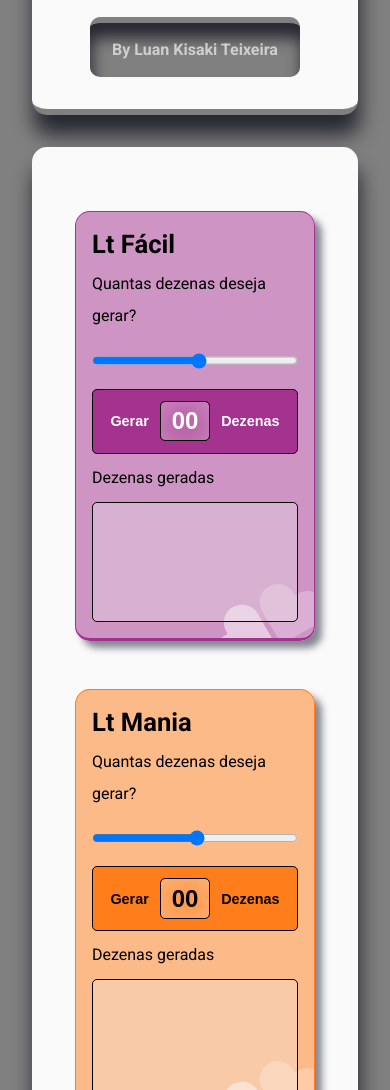
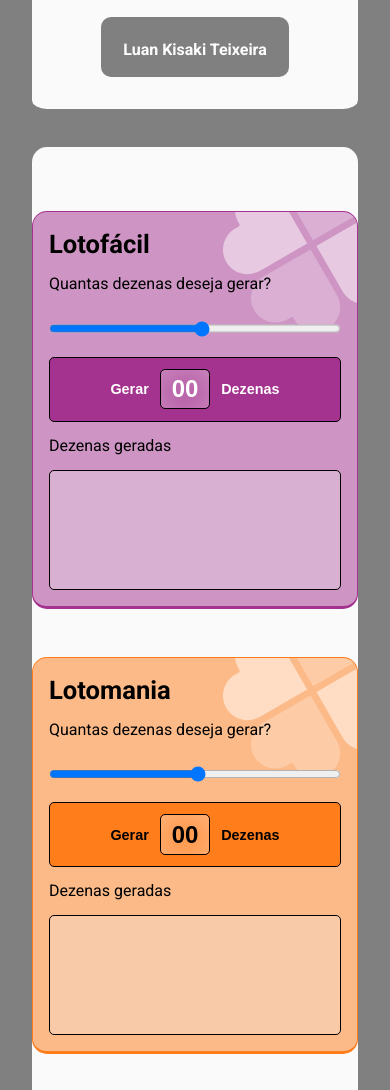
Before and after one commit to LuanKisaki/Gerador-de-dezenas, a website: page index.html in a window 390 px wide. Shown: the part 177-1267 px from the top of the page. Drawn offline with Linux system fonts and the light colour scheme.

Commit message:
style: fix adjustment

```diff
--- a/index.html
+++ b/index.html
@@ -29,7 +29,7 @@
       </h1>
     </div>
     <span class="ass">
-      By <a href="https://linkedin.com/in/luankisaki" target="_blank">Luan Kisaki Teixeira</a>
+      <a href="https://linkedin.com/in/luankisaki" target="_blank">Luan Kisaki Teixeira</a>
     </span>
   </header>
   <section>
@@ -37,7 +37,7 @@
     <!-- Fácil -->
     <div class="card bg bg-facil">
       <h1>
-        Lt Fácil
+        Lotofácil
       </h1>
       <label for="valueFacil">
         Quantas dezenas deseja gerar?
@@ -45,7 +45,7 @@
 
       <input id="valueFacil" type="range" min="1" max="20" oninput="setFacil()">
 
-      <button class="btn-facil" onclick="generateDezenasFacil()">
+      <button class="btn btn-facil" onclick="generateDezenasFacil()">
         Gerar
         <div class="dezenas" id="setValueFacil">
           00
@@ -61,7 +61,7 @@
     <!-- Mania -->
     <div class="card bg bg-mania">
       <h1>
-        Lt Mania
+        Lotomania
       </h1>
       <label for="valueMania">
         Quantas dezenas deseja gerar?
@@ -69,7 +69,7 @@
 
       <input id="valueMania" type="range" min="1" max="50" oninput="setMania()">
 
-      <button class="btn-mania" onclick="generateDezenasMania()">
+      <button class="btn btn-mania" onclick="generateDezenasMania()">
         Gerar
         <div class="dezenas" id="setValueMania">
           00
@@ -84,7 +84,7 @@
     <!-- Mega -->
     <div class="card bg bg-mega">
       <h1>
-        Lt Mega
+        Mega-Sena
       </h1>
       <label for="valueMega">
         Quantas dezenas deseja gerar?
@@ -92,7 +92,7 @@
 
       <input id="valueMega" type="range" min="1" max="20" oninput="setMega()">
 
-      <button class="btn-mega" onclick="generateDezenasMega()">
+      <button class="btn btn-mega" onclick="generateDezenasMega()">
         Gerar
         <div class="dezenas" id="setValueMega">
           00
@@ -108,8 +108,8 @@
 
   </section>
   <footer>
-    <span style="color: white">
-      By <a style="color: white; text-decoration: none;" href="https://linkedin.com/in/luankisaki" target="_blank">Luan Kisaki Teixeira</a>
+    <span>
+      <a class="ass"  href="https://linkedin.com/in/luankisaki" target="_blank">Luan Kisaki Teixeira</a>
     </span>
   </footer>
 </body>
--- a/styles.css
+++ b/styles.css
@@ -28,7 +28,7 @@
   background-color: #fafafa;
   padding: 2rem;
   border-bottom: 6px solid grey;
-  box-shadow: 2px 20px 20px rgba(40, 40, 50, 1);
+  /* box-shadow: 2px 20px 20px rgba(40, 40, 50, 1); */
   border-radius: 15px;
 }
 footer {
@@ -49,14 +49,14 @@
   background-color: grey;
   padding: 0.7rem 1.4rem;
   border-top: 6px solid grey;
-  box-shadow: inset 2px 15px 15px rgba(40, 40, 50, 1);
+  /* box-shadow: inset 2px 15px 15px rgba(40, 40, 50, 1); */
   border-radius: 10px;
   font-weight: bold;
 }
 
 .ass,
 .ass > * {
-  color: #cecece;
+  color: #fefefe;
   text-decoration: none;
 }
 
@@ -71,7 +71,7 @@
   gap: 3rem;
   padding: 4rem 0;
   border-bottom: 6px solid grey;
-  box-shadow: 2px 20px 20px rgba(40, 40, 50, 1);
+  /* box-shadow: 2px 20px 20px rgba(40, 40, 50, 1); */
   border-radius: 15px;
   background-color: #fafafa;
   margin: 2rem 0 3rem;
@@ -117,7 +117,7 @@
   flex-direction: column;
   background-image: url("./image/loteria.svg");
   background-repeat: no-repeat;
-  background-position: left 130% bottom -25%;
+  background-position: left 130% top -25%;
   background-size: 55%;
   max-width: 340px;
   text-align: left;
@@ -126,7 +126,7 @@
   border: 1px solid;
   padding: 2rem;
   translate: 0 0 ;
-  box-shadow: 7px 7px 7px rgba(20, 20, 50, 0.5);
+  /* box-shadow: 7px 7px 7px rgba(20, 20, 50, 0.5); */
   transition:
     translate .2s ease-in-out,
     background-size 0.2s ease-in-out,
@@ -135,7 +135,7 @@
 
 .card:hover {
   translate: 0 -8px;
-  box-shadow: 7px 7px 14px rgba(20, 20, 50, 0.5);
+  box-shadow: 7px 7px 10px rgba(20, 20, 50, 0.5);
   background-size: 70%;
 }
 
@@ -157,6 +157,10 @@
   background-color: rgba(10, 146, 106, 0.5);
   border: 1px solid rgba(10, 146, 106, 1);
   border-bottom: 3px solid rgba(10, 146, 106, 1);
+}
+
+.btn {
+  cursor: pointer;
 }
 
 .btn-mania {
@@ -186,7 +190,7 @@
   }
 
   .card {
-    max-width: 240px;
+    max-width: 100%;
     padding: 1rem
   }
 
```
